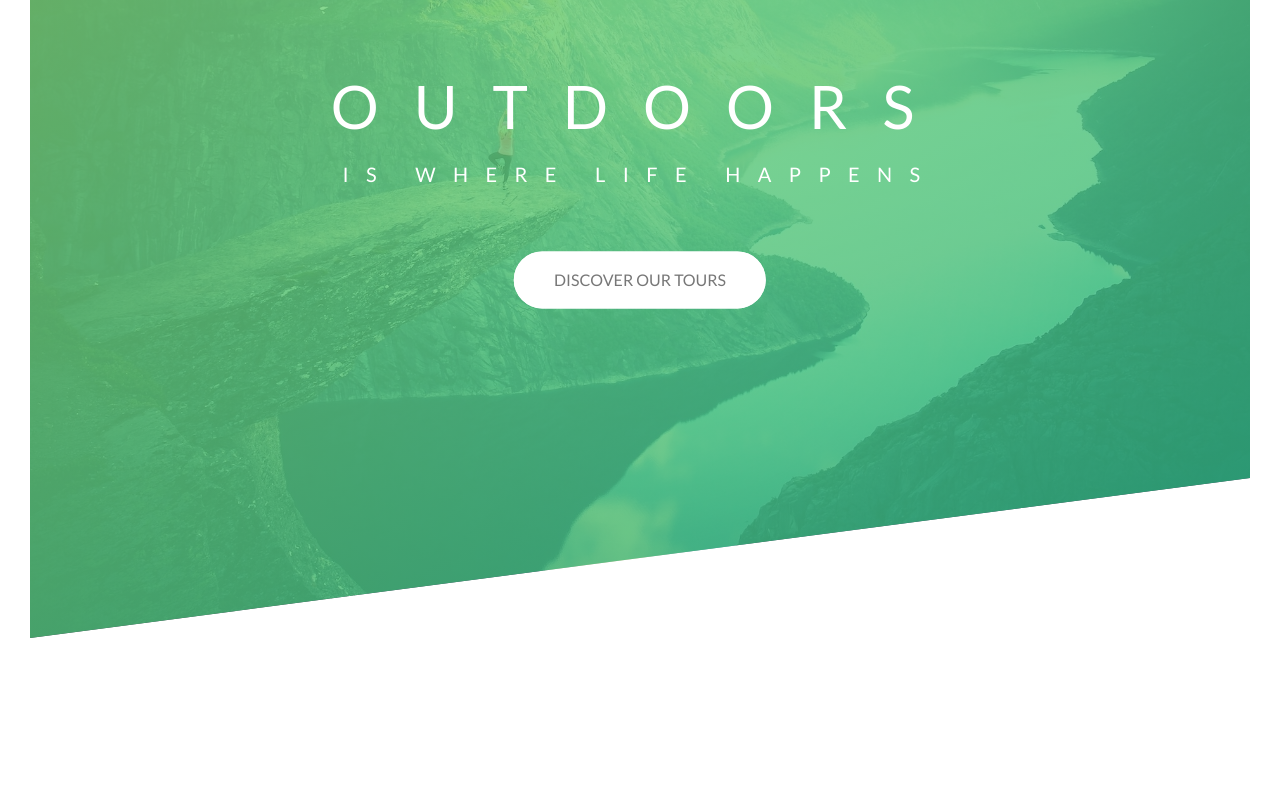
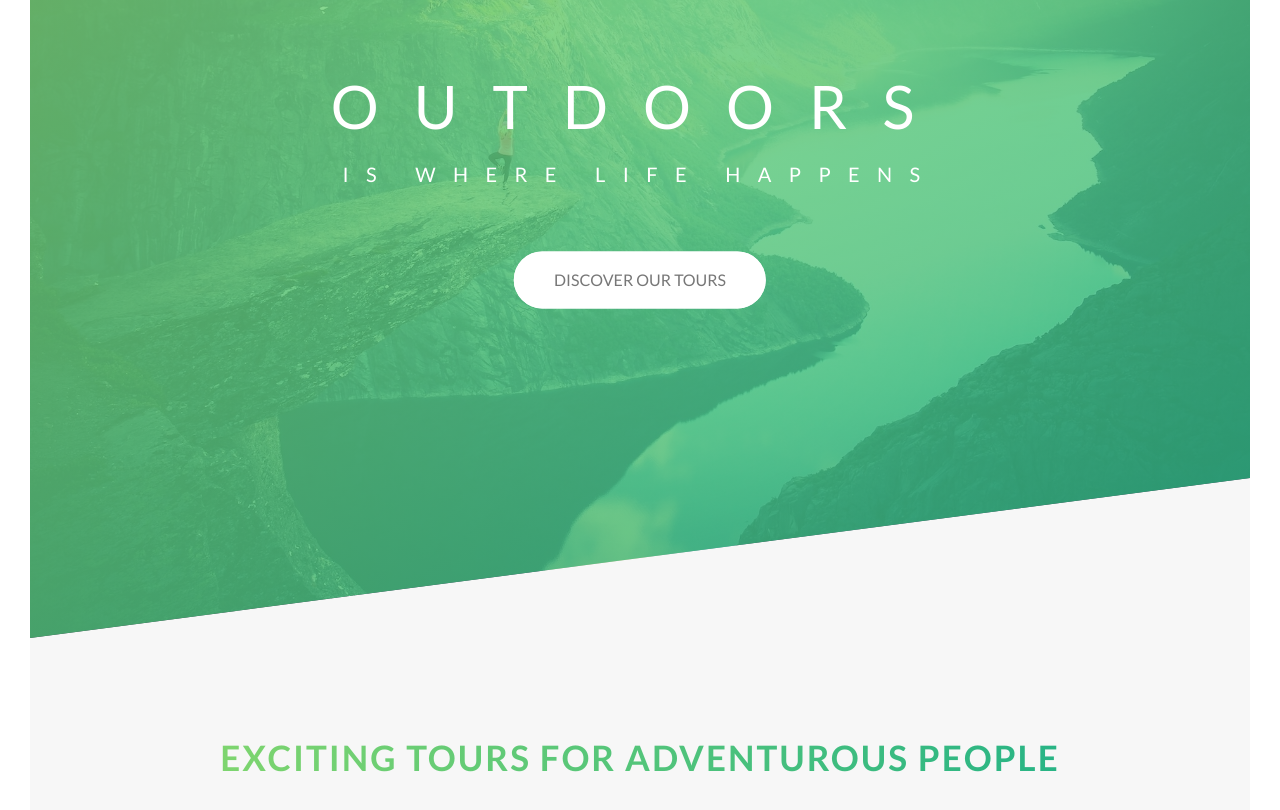
Before and after one commit to MertvyeDushi/landing, a website: page index.pug in a window 1280 px wide. Shown: the part 152-962 px from the top of the page. Before the commit the page ends 820 px from the top, so only its background shows below. Drawn offline with nearby package versions, Linux system fonts and the light colour scheme; files that its build step writes are made by us from their sources.

Commit message:
Init About section

```diff
--- a/index.pug
+++ b/index.pug
@@ -24,3 +24,15 @@ html(lang="en")
 					span(class="heading-primary--sub") is where life happens
 
 				a.header__button(href="#" class="btn btn--white btn--animated") Discover our tours
+
+
+		main
+			section.section-about
+
+				.section-about__title-box(class="u-ta-center u-mb-8")
+					h2.section-about__title(class="heading-secondary") Exciting tours for adventurous people
+
+
+				.section-about__content(class="row")
+					.section-about__text(class="col-1-of-2")
+					.section-about__images(class="col-1-of-2")
--- a/sass/abstracts/_variables.sass
+++ b/sass/abstracts/_variables.sass
@@ -1,17 +1,19 @@
 
 
-/* COLORS */
+// COLORS
 
 $color_primary: #55c57a
 $color_primary_light: #7ed56f
 $color_primary_dark: #28b485
+
+$color_grey_light_1: #f7f7f7
 
 $color_grey_dark: #777
 $color_white: #fff
 $color_black: #333
 
 
-/* GRID */
+// GRID
 
 $grid_width: 114rem
 $gutter_vertical: 8rem
--- a/sass/base/_animations.sass
+++ b/sass/base/_animations.sass
@@ -1,6 +1,6 @@
 
 
-/* Animations */
+// Animations
 
 @keyframes moveInLeft
 	0%
--- a/sass/base/_base.sass
+++ b/sass/base/_base.sass
@@ -1,6 +1,6 @@
 
 
-/* Zeroing */
+// Zeroing
 
 *,
 *::after,
@@ -10,11 +10,11 @@
 	box-sizing: inherit
 
 
-/* Basic */
+// Basic
 
 html
 
-	/* root font-size - this defines what 1rem is */
+	// root font-size - this defines what 1rem is
 	font-size: 62.5%
 
 
--- a/sass/base/_typography.sass
+++ b/sass/base/_typography.sass
@@ -1,5 +1,5 @@
 
-/* Basic */
+// Basic
 
 body
 	font-family: 'Lato', sans-serif
@@ -10,30 +10,52 @@ body
 	padding: 3rem
 
 
-/* Main titles */
+// Main titles
 
-.heading-primary
-	color: $color_white
-	text-transform: uppercase
+.heading
+	&-primary
+		color: $color_white
+		text-transform: uppercase
 
-	backface-visibility: hidden
+		backface-visibility: hidden
 
 
-	&--main
-		display: block
+		&--main
+			display: block
 
-		font-size: 6rem
-		font-weight: 400
-		letter-spacing: 3.5rem
+			font-size: 6rem
+			font-weight: 400
+			letter-spacing: 3.5rem
 
-		animation: moveInLeft .5s ease-out
+			animation: moveInLeft .5s ease-out
 
 
-	&--sub
-		display: block
+		&--sub
+			display: block
 
-		font-size: 2rem
-		font-weight: 400
-		letter-spacing: 1.74rem
+			font-size: 2rem
+			font-weight: 400
+			letter-spacing: 1.74rem
 
-		animation: moveInRight .5s ease-out
+			animation: moveInRight .5s ease-out
+
+
+	&-secondary
+		display: inline-block
+
+		font-size: 3.5rem
+		text-transform: uppercase
+		font-weight: 700
+		letter-spacing: .2rem
+
+		background: linear-gradient(to right, $color_primary_light, $color_primary_dark)
+		-webkit-background-clip: text
+		color: transparent
+
+		transition: all .2s
+
+
+
+		&:hover
+			transform: skew(10deg, 2deg) scale(1.1)
+			text-shadow: .5rem 1rem 2rem rgba($color_black, .2)
--- a/sass/base/_utilities.sass
+++ b/sass/base/_utilities.sass
@@ -0,0 +1,8 @@
+
+
+.u-ta-center
+	text-align: center
+
+
+.u-mb-8
+	margin-bottom: 8rem
--- a/sass/components/_button.sass
+++ b/sass/components/_button.sass
@@ -1,6 +1,6 @@
 
 
-/* Buttons */
+// Buttons
 
 .btn
 
--- a/sass/components/_logo.sass
+++ b/sass/components/_logo.sass
@@ -1,6 +1,6 @@
 
 
-/* Logo */
+// Logo
 
 .logo-box__logo
 	height: 3.5rem
--- a/sass/layout/_grid.sass
+++ b/sass/layout/_grid.sass
@@ -1,3 +1,5 @@
+
+
 .row
 	max-width: $grid_width
 	margin: 0 auto
--- a/sass/layout/_header.sass
+++ b/sass/layout/_header.sass
@@ -1,6 +1,6 @@
 
 
-/* Header */
+// Header
 
 .header
 	height: 95vh
--- a/sass/pages/_home.sass
+++ b/sass/pages/_home.sass
@@ -0,0 +1,6 @@
+
+
+.section-about
+	background-color: $color_grey_light_1
+	padding: 25rem 0
+	margin-top: -20vh
```
Also changed, not shown: css/style.css, index.html.
